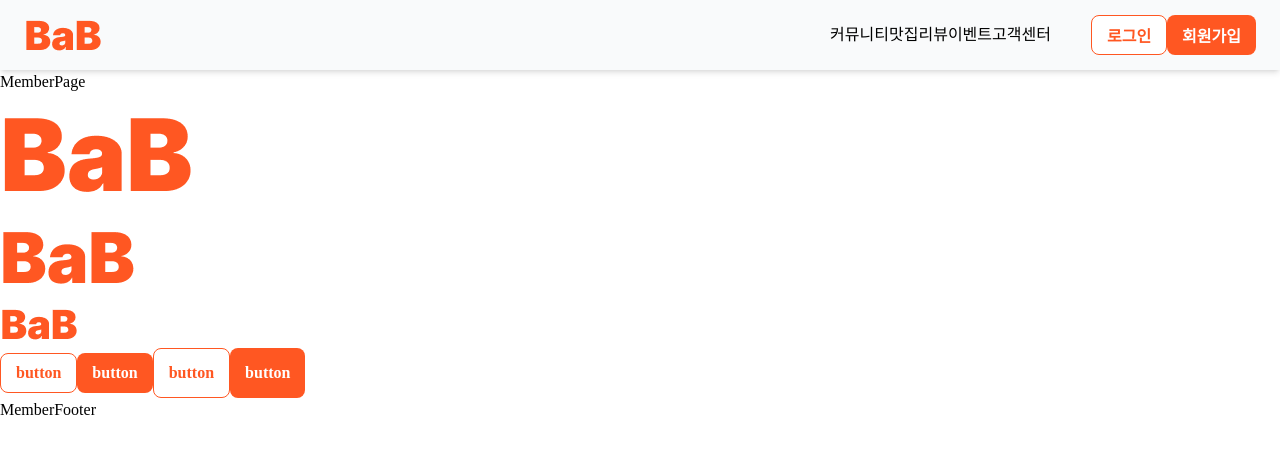
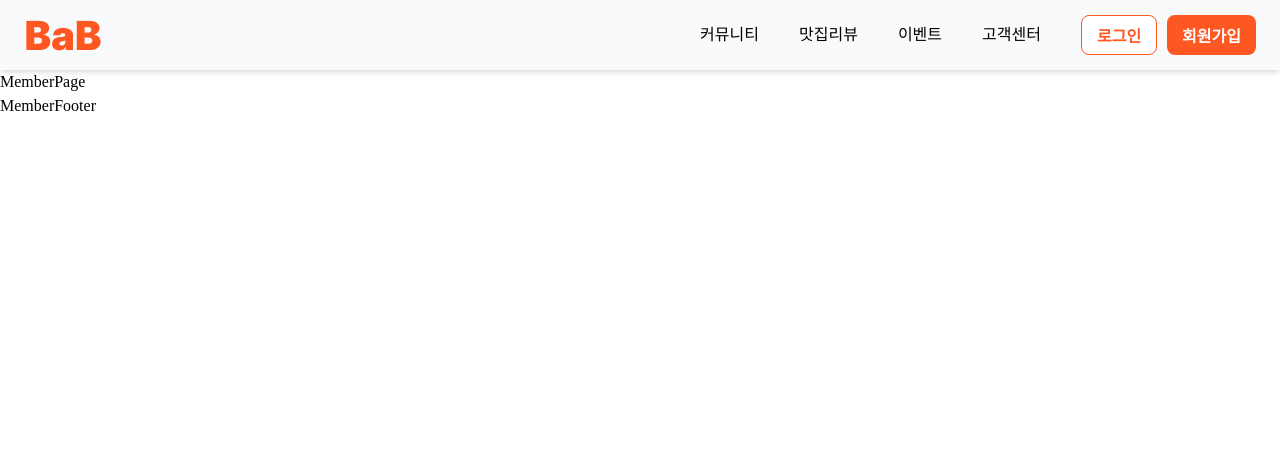
Before and after one commit to devdorong/BaB, a React (Vite) app: page /member in a window 1280 px wide. Shown: the top 454 px of the page. Built offline with nearby package versions, Linux system fonts and the light colour scheme; a web font is replaced by a local one.

Commit message:
[docs] 사용자인증 진행중

```diff
--- a/src/components/member/MemberHeader.tsx
+++ b/src/components/member/MemberHeader.tsx
@@ -1,12 +1,39 @@
 import { Link } from 'react-router-dom';
-import { RiChat3Line } from 'react-icons/ri';
+import { ButtonFillMd, ButtonLineMd } from '../../ui/dorong/button';
 import { LogoSm } from '../../ui/dorong/Ui';
-import { ButtonFillMd, ButtonLineMd } from '../../ui/dorong/button';
 
 const MemberHeader = () => {
   return (
     <header className="flex items-center justify-between px-6 shadow-md bg-bg-bg">
-      {/* <Link to="/member" className="text-xl font-bold text-bab-500">
+      <div className="flex justify-between w-[1280px] h-[70px] items-center mx-auto">
+        <Link to={'/member'}>
+          <LogoSm />
+        </Link>
+        <div className="flex items-center gap-[40px] ">
+          <div className="flex items-center gap-[40px]">
+            <Link to={'/member/community'}>커뮤니티</Link>
+            <Link to={'/member/reviews'}>맛집리뷰</Link>
+            <Link to={'/member/events'}>이벤트</Link>
+            <Link to={'/member/support'}>고객센터</Link>
+          </div>
+          <div className="flex gap-[10px]">
+            <Link to={'/member/login'}>
+              <ButtonLineMd>로그인</ButtonLineMd>
+            </Link>
+            <Link to={'/member/signup'}>
+              <ButtonFillMd>회원가입</ButtonFillMd>
+            </Link>
+          </div>
+        </div>
+      </div>
+    </header>
+  );
+};
+
+export default MemberHeader;
+
+{
+  /* <Link to="/member" className="text-xl font-bold text-bab-500">
         BaB
       </Link>
 
@@ -24,26 +51,5 @@ const MemberHeader = () => {
         <Link to="/member" className="text-bab-500">
           로그아웃
         </Link>
-      </div> */}
-      <div className="flex justify-between w-[1280px] h-[70px] items-center">
-        <LogoSm />
-        <div className="flex items-center gap-[40px] ">
-          <div className="flex items-center">
-            <div>
-              <p>커뮤니티</p>
-            </div>
-            <div>맛집리뷰</div>
-            <div>이벤트</div>
-            <div>고객센터</div>
-          </div>
-          <div>
-            <ButtonLineMd>로그인</ButtonLineMd>
-            <ButtonFillMd>회원가입</ButtonFillMd>
-          </div>
-        </div>
-      </div>
-    </header>
-  );
-};
-
-export default MemberHeader;
+      </div> */
+}
--- /dev/null
+++ b/src/contexts/AuthContext.tsx
@@ -0,0 +1,29 @@
+import type { Session, User } from '@supabase/supabase-js';
+import { createContext } from 'react';
+
+type AuthContextType = {
+  // 현재 사용자의 세션정보 (로그인 상태, 토큰)
+  session: Session | null;
+  // 현재 로그인 된 사용자 정보
+  user: User | null;
+  // 회원 가입 함수(이메일, 비밀번호) : 비동기라서
+  signUp: (email: string, password: string) => Promise<{ error?: string }>;
+  // 회원 로그인 함수(이메일, 비밀번호) : 비동기라서
+  signIn: (email: string, password: string) => Promise<{ error?: string }>;
+  // 회원 로그아웃 함수
+  signOut: () => Promise<void>;
+  // 회원정보 로딩 상태
+  loading: boolean;
+  // 회원탈퇴 기능
+  deleteAccount: () => Promise<{ error?: string; success?: boolean; message?: string }>;
+};
+
+const AuthContext = createContext<AuthContextType | null>(null);
+
+interface AuthProviderProps {
+  children?: React.ReactNode;
+}
+const AuthProvider = ({ children }: AuthProviderProps) => {
+  const value = {};
+//   return <AuthContext.Provider value={value}>{children}</AuthContext.Provider>;
+};
--- a/src/pages/member/MemberPage.tsx
+++ b/src/pages/member/MemberPage.tsx
@@ -6,13 +6,6 @@ function MemberPage() {
   return (
     <div>
       <h2>MemberPage</h2>
-      <LogoLg />
-      <LogoMd />
-      <LogoSm />
-      <ButtonLineMd>button</ButtonLineMd>
-      <ButtonFillMd>button</ButtonFillMd>
-      <ButtonLineLg>button</ButtonLineLg>
-      <ButtonFillLG>button</ButtonFillLG>
     </div>
   );
 }
--- a/src/ui/dorong/Ui.tsx
+++ b/src/ui/dorong/Ui.tsx
@@ -1,11 +1,11 @@
 export const LogoSm = () => {
-  return <img src="public/images/logo_sm.png" />;
+  return <img src="/images/logo_sm.png" />;
 };
 
 export const LogoMd = () => {
-  return <img src="public/images/logo_md.png" />;
+  return <img src="/images/logo_md.png" />;
 };
 
 export const LogoLg = () => {
-  return <img src="public/images/logo_lg.png" />;
+  return <img src="/images/logo_lg.png" />;
 };
```
